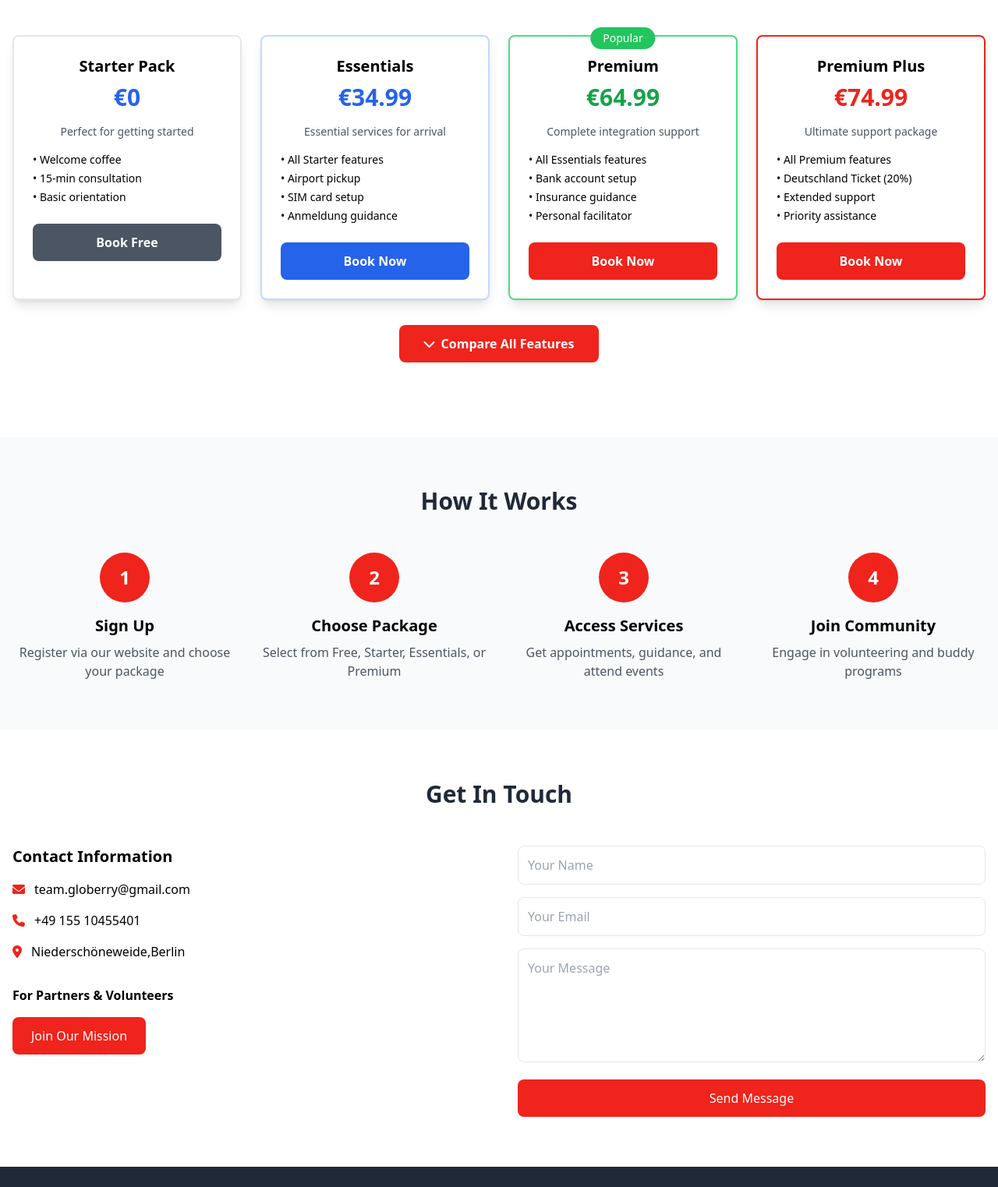
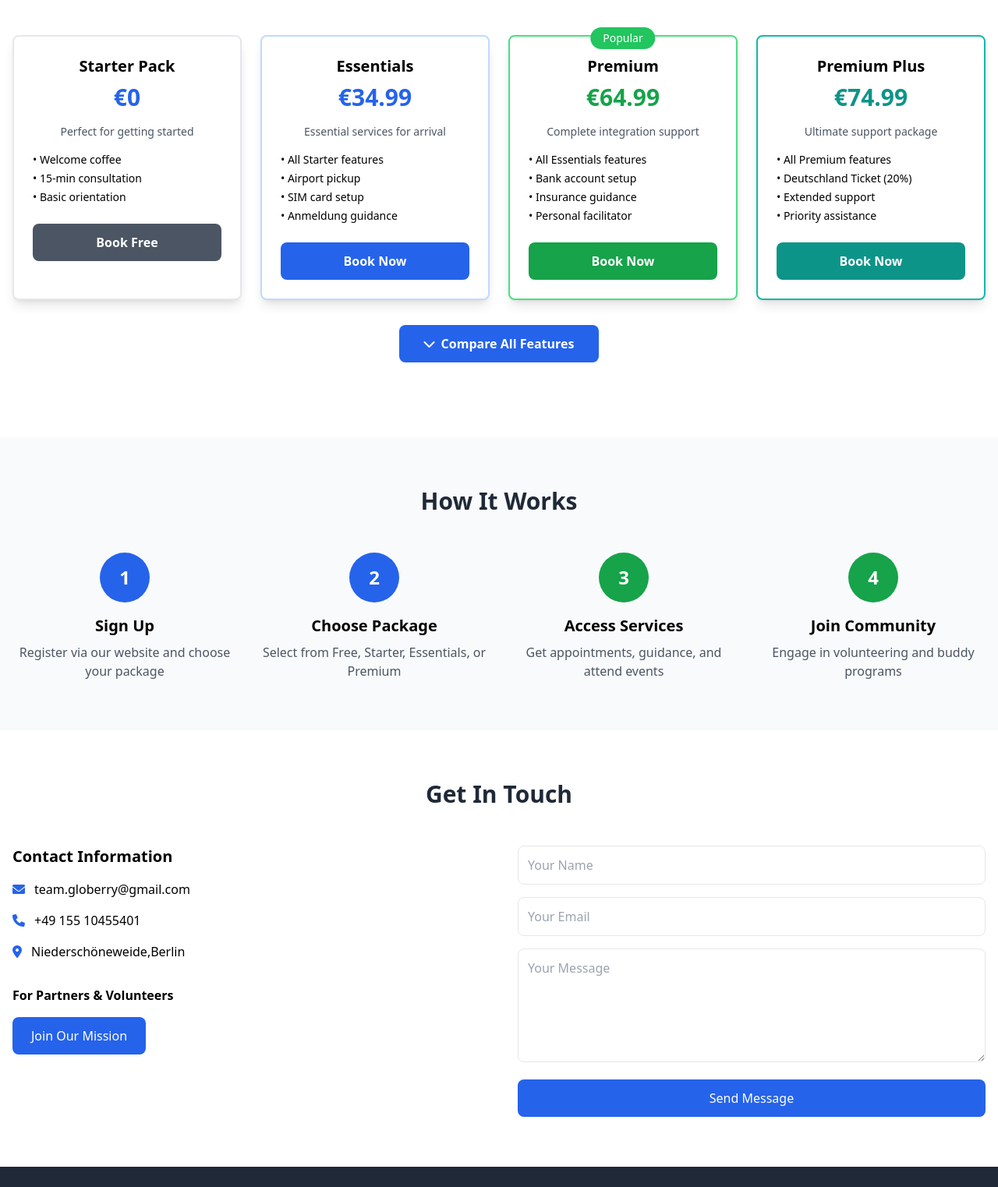
Before and after one commit to teamgloberry-dev/GloBerry, a website: page public/index.html in a window 1280 px wide. Shown: the part 1587-3110 px from the top of the page at 78% size. Drawn offline with nearby package versions, Linux system fonts and the light colour scheme.

Commit message:
Complete color scheme update to blue/green throughout entire website

```diff
--- a/public/index.html
+++ b/public/index.html
@@ -132,13 +132,13 @@
                         <li>• Insurance guidance</li>
                         <li>• Personal facilitator</li>
                     </ul>
-                    <button onclick="bookPackage('premium')" class="w-full bg-red-500 text-white py-3 rounded-lg hover:bg-red-600 font-semibold">Book Now</button>
+                    <button onclick="bookPackage('premium')" class="w-full bg-green-600 text-white py-3 rounded-lg hover:bg-green-700 font-semibold">Book Now</button>
                 </div>
 
                 <!-- Premium Plus -->
-                <div class="bg-white border-2 border-red-500 rounded-lg p-6 text-center shadow-lg">
+                <div class="bg-white border-2 border-teal-500 rounded-lg p-6 text-center shadow-lg">
                     <h3 class="text-xl font-bold mb-2">Premium Plus</h3>
-                    <p class="text-3xl font-bold text-red-500 mb-4">€74.99</p>
+                    <p class="text-3xl font-bold text-teal-600 mb-4">€74.99</p>
                     <p class="text-sm text-gray-600 mb-4">Ultimate support package</p>
                     <ul class="text-sm text-left space-y-1 mb-6">
                         <li>• All Premium features</li>
@@ -146,13 +146,13 @@
                         <li>• Extended support</li>
                         <li>• Priority assistance</li>
                     </ul>
-                    <button onclick="bookPackage('premium-plus')" class="w-full bg-red-500 text-white py-3 rounded-lg hover:bg-red-600 font-semibold">Book Now</button>
+                    <button onclick="bookPackage('premium-plus')" class="w-full bg-teal-600 text-white py-3 rounded-lg hover:bg-teal-700 font-semibold">Book Now</button>
                 </div>
             </div>
 
             <!-- Expand Button -->
             <div class="text-center mb-8">
-                <button onclick="toggleComparison()" id="expandBtn" class="bg-red-500 text-white px-8 py-3 rounded-lg hover:bg-red-600 font-semibold transition-all duration-300">
+                <button onclick="toggleComparison()" id="expandBtn" class="bg-blue-600 text-white px-8 py-3 rounded-lg hover:bg-blue-700 font-semibold transition-all duration-300">
                     <i class="fas fa-chevron-down mr-2"></i>Compare All Features
                 </button>
             </div>
@@ -166,20 +166,20 @@
                             <th class="p-4 text-left font-semibold text-gray-800">Features</th>
                             <th class="p-4 text-center font-semibold text-gray-800">
                                 <div class="text-lg font-bold">Starter Pack</div>
-                                <div class="text-2xl font-bold text-red-500">€0</div>
+                                <div class="text-2xl font-bold text-blue-600">€0</div>
                             </th>
                             <th class="p-4 text-center font-semibold text-gray-800">
                                 <div class="text-lg font-bold">Essentials</div>
-                                <div class="text-2xl font-bold text-red-500">€34.99</div>
+                                <div class="text-2xl font-bold text-blue-600">€34.99</div>
                             </th>
                             <th class="p-4 text-center font-semibold text-gray-800 relative">
-                                <div class="absolute -top-2 left-1/2 transform -translate-x-1/2 bg-red-500 text-white px-3 py-1 rounded-full text-xs">Popular</div>
+                                <div class="absolute -top-2 left-1/2 transform -translate-x-1/2 bg-green-500 text-white px-3 py-1 rounded-full text-xs">Popular</div>
                                 <div class="text-lg font-bold">Premium</div>
-                                <div class="text-2xl font-bold text-red-500">€64.99</div>
+                                <div class="text-2xl font-bold text-green-600">€64.99</div>
                             </th>
                             <th class="p-4 text-center font-semibold text-gray-800">
                                 <div class="text-lg font-bold">Premium Plus</div>
-                                <div class="text-2xl font-bold text-red-500">€74.99</div>
+                                <div class="text-2xl font-bold text-teal-600">€74.99</div>
                             </th>
                         </tr>
                     </thead>
@@ -303,28 +303,28 @@
             <h2 class="text-3xl font-bold text-gray-800 text-center mb-12">How It Works</h2>
             <div class="grid md:grid-cols-4 gap-8">
                 <div class="text-center">
-                    <div class="bg-red-500 text-white w-16 h-16 rounded-full flex items-center justify-center mx-auto mb-4">
+                    <div class="bg-blue-600 text-white w-16 h-16 rounded-full flex items-center justify-center mx-auto mb-4">
                         <span class="text-2xl font-bold">1</span>
                     </div>
                     <h3 class="text-xl font-semibold mb-2">Sign Up</h3>
                     <p class="text-gray-600">Register via our website and choose your package</p>
                 </div>
                 <div class="text-center">
-                    <div class="bg-red-500 text-white w-16 h-16 rounded-full flex items-center justify-center mx-auto mb-4">
+                    <div class="bg-blue-600 text-white w-16 h-16 rounded-full flex items-center justify-center mx-auto mb-4">
                         <span class="text-2xl font-bold">2</span>
                     </div>
                     <h3 class="text-xl font-semibold mb-2">Choose Package</h3>
                     <p class="text-gray-600">Select from Free, Starter, Essentials, or Premium</p>
                 </div>
                 <div class="text-center">
-                    <div class="bg-red-500 text-white w-16 h-16 rounded-full flex items-center justify-center mx-auto mb-4">
+                    <div class="bg-green-600 text-white w-16 h-16 rounded-full flex items-center justify-center mx-auto mb-4">
                         <span class="text-2xl font-bold">3</span>
                     </div>
                     <h3 class="text-xl font-semibold mb-2">Access Services</h3>
                     <p class="text-gray-600">Get appointments, guidance, and attend events</p>
                 </div>
                 <div class="text-center">
-                    <div class="bg-red-500 text-white w-16 h-16 rounded-full flex items-center justify-center mx-auto mb-4">
+                    <div class="bg-green-600 text-white w-16 h-16 rounded-full flex items-center justify-center mx-auto mb-4">
                         <span class="text-2xl font-bold">4</span>
                     </div>
                     <h3 class="text-xl font-semibold mb-2">Join Community</h3>
@@ -343,21 +343,21 @@
                     <h3 class="text-xl font-semibold mb-4">Contact Information</h3>
                     <div class="space-y-4">
                         <div class="flex items-center">
-                            <i class="fas fa-envelope text-red-500 mr-3"></i>
+                            <i class="fas fa-envelope text-blue-600 mr-3"></i>
                             <span>team.globerry@gmail.com</span>
                         </div>
                         <div class="flex items-center">
-                            <i class="fas fa-phone text-red-500 mr-3"></i>
+                            <i class="fas fa-phone text-blue-600 mr-3"></i>
                             <span>+49 155 10455401</span>
                         </div>
                         <div class="flex items-center">
-                            <i class="fas fa-map-marker-alt text-red-500 mr-3"></i>
+                            <i class="fas fa-map-marker-alt text-blue-600 mr-3"></i>
                             <span>Niederschöneweide,Berlin</span>
                         </div>
                     </div>
                     <div class="mt-8">
                         <h4 class="font-semibold mb-4">For Partners & Volunteers</h4>
-                        <button onclick="showPartnerForm()" class="bg-red-500 text-white px-6 py-3 rounded-lg hover:bg-red-600">Join Our Mission</button>
+                        <button onclick="showPartnerForm()" class="bg-blue-600 text-white px-6 py-3 rounded-lg hover:bg-blue-700">Join Our Mission</button>
                     </div>
                 </div>
                 <div>
@@ -365,7 +365,7 @@
                         <input type="text" placeholder="Your Name" class="w-full p-3 border rounded-lg" required>
                         <input type="email" placeholder="Your Email" class="w-full p-3 border rounded-lg" required>
                         <textarea placeholder="Your Message" rows="5" class="w-full p-3 border rounded-lg" required></textarea>
-                        <button type="submit" class="w-full bg-red-500 text-white p-3 rounded-lg hover:bg-red-600">Send Message</button>
+                        <button type="submit" class="w-full bg-blue-600 text-white p-3 rounded-lg hover:bg-blue-700">Send Message</button>
                     </form>
                 </div>
             </div>
@@ -378,7 +378,7 @@
             <div class="grid md:grid-cols-3 gap-8">
                 <div>
                     <div class="flex items-center mb-4">
-                        <img src="images/globerry-logo.png" alt="GloBerry" class="h-6 w-auto mr-2">
+                        <img src="images/Globerry Logo.png" alt="GloBerry" class="h-6 w-auto mr-2">
                         <span class="text-xl font-bold">GloBerry</span>
                     </div>
                     <p class="text-gray-400">Supporting international students in Berlin from airport to apartment.</p>
@@ -423,7 +423,7 @@
                     <option value="premium">Premium (€250)</option>
                 </select>
                 <textarea placeholder="Special requirements or questions" class="w-full p-3 border rounded mb-4 h-24"></textarea>
-                <button type="submit" class="w-full bg-red-500 text-white p-3 rounded hover:bg-red-600">Book Now</button>
+                <button type="submit" class="w-full bg-blue-600 text-white p-3 rounded hover:bg-blue-700">Book Now</button>
             </form>
             <button onclick="hideModals()" class="mt-4 text-gray-500 hover:text-gray-700">Cancel</button>
         </div>
@@ -444,7 +444,7 @@
                     <option value="investor">Investor Interest</option>
                 </select>
                 <textarea placeholder="Tell us about your interest and how you'd like to help" class="w-full p-3 border rounded mb-4 h-24" required></textarea>
-                <button type="submit" class="w-full bg-red-500 text-white p-3 rounded hover:bg-red-600">Submit Application</button>
+                <button type="submit" class="w-full bg-blue-600 text-white p-3 rounded hover:bg-blue-700">Submit Application</button>
             </form>
             <button onclick="hideModals()" class="mt-4 text-gray-500 hover:text-gray-700">Cancel</button>
         </div>
```
